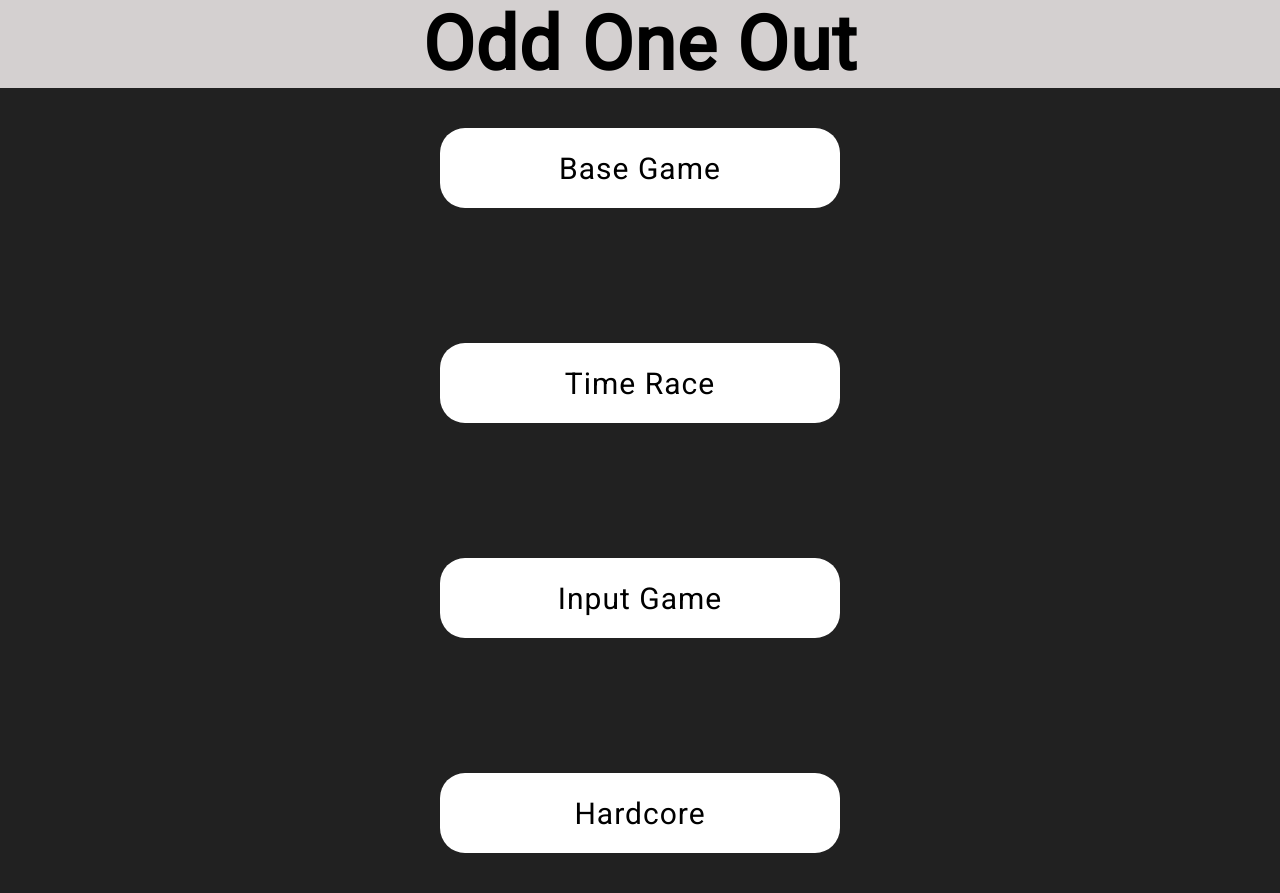
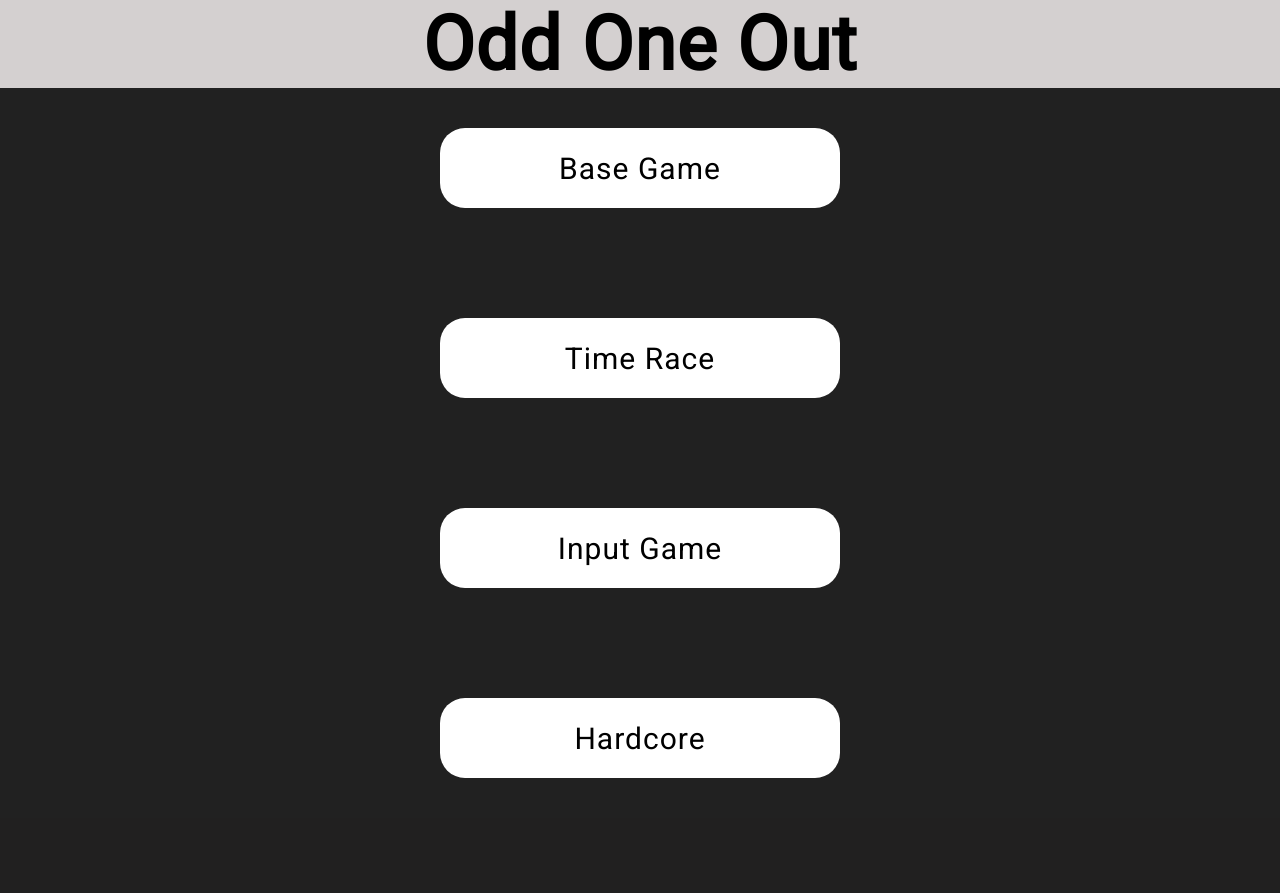
Before and after one commit to RichardPoroszlay/Odd-One-Out, a Flask app: page / in a window 1280 px wide. After the commit the page ends 778 px from the top, so only its background shows below. Run offline with Flask 3, Linux system fonts and the light colour scheme.

Commit message:
Make the gap smaller between the buttons in main menu

```diff
--- a/src/static/main-menu.css
+++ b/src/static/main-menu.css
@@ -25,7 +25,7 @@ html, body {
     display: flex;
     flex-direction: column;
     align-items: center;
-    gap: 55px;
+    gap: 30px;
     background-color: rgb(33, 33, 33) ;
     text-align: center;
     min-height: 90.9%;
```
